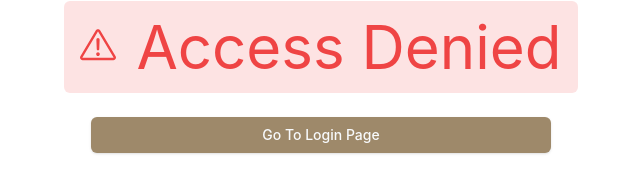
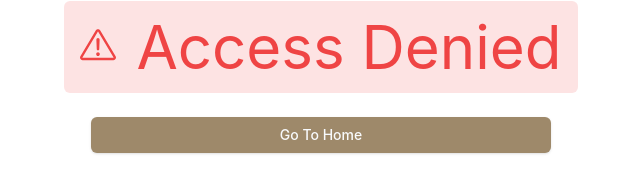
Before and after one commit to mvs4official/authfresko, a Next.js app: page /logout in a window 1280 px wide. Shown: the part 323-516 px from the top of the page, without its empty margins (319-959 px from the left). Built offline with nearby package versions, Linux system fonts and the light colour scheme.

Commit message:
first commit

```diff
--- a/app/logout/page.tsx
+++ b/app/logout/page.tsx
@@ -9,9 +9,9 @@ const logoutPage = () => {
                 <p>Access Denied</p>
             </div>
             <div>
-                <a href="https://authfresko.vercel.app/auth/login">
+                <a href="https://homefresko.netlify.app/">
             <Button className="w-[460px] bg-[#9E896A] hover:bg-[#2a8929c4]">
-               Go To Login Page
+               Go To Home
             </Button>
             </a>
             </div>
```
